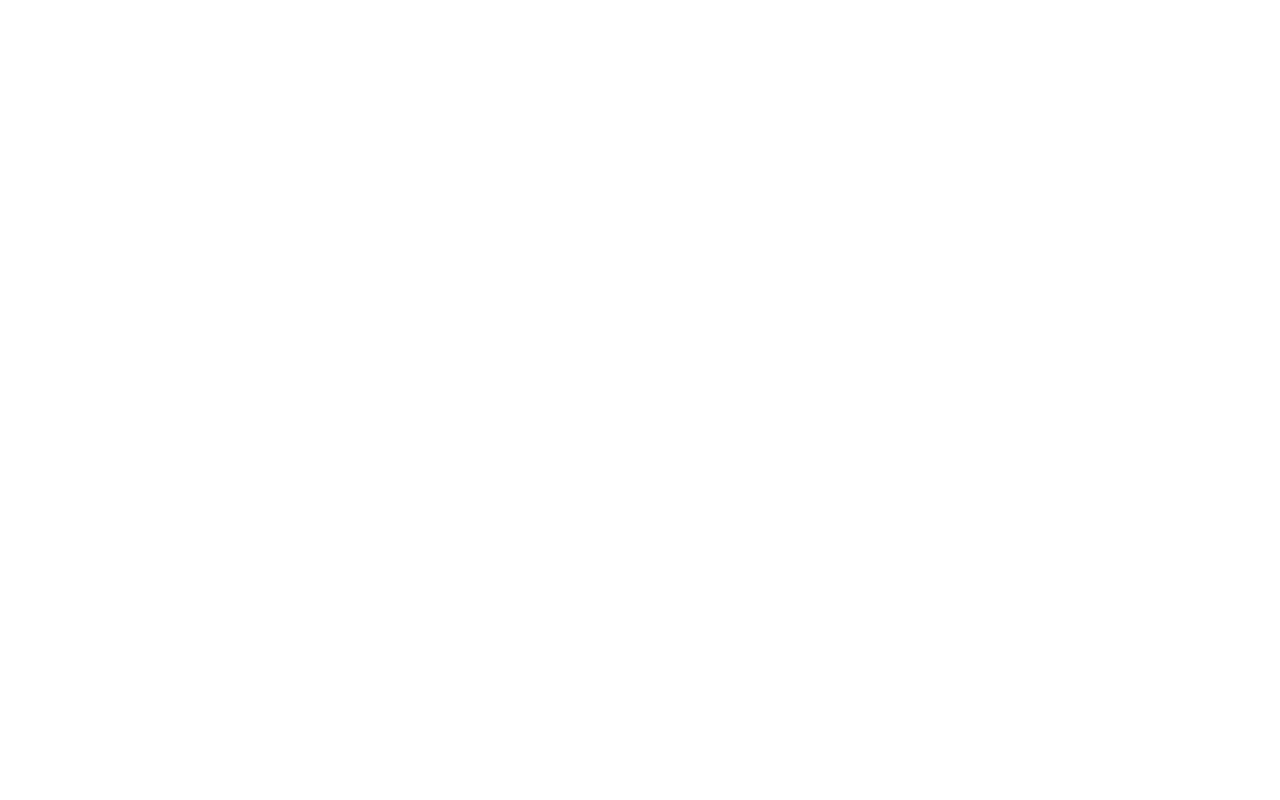
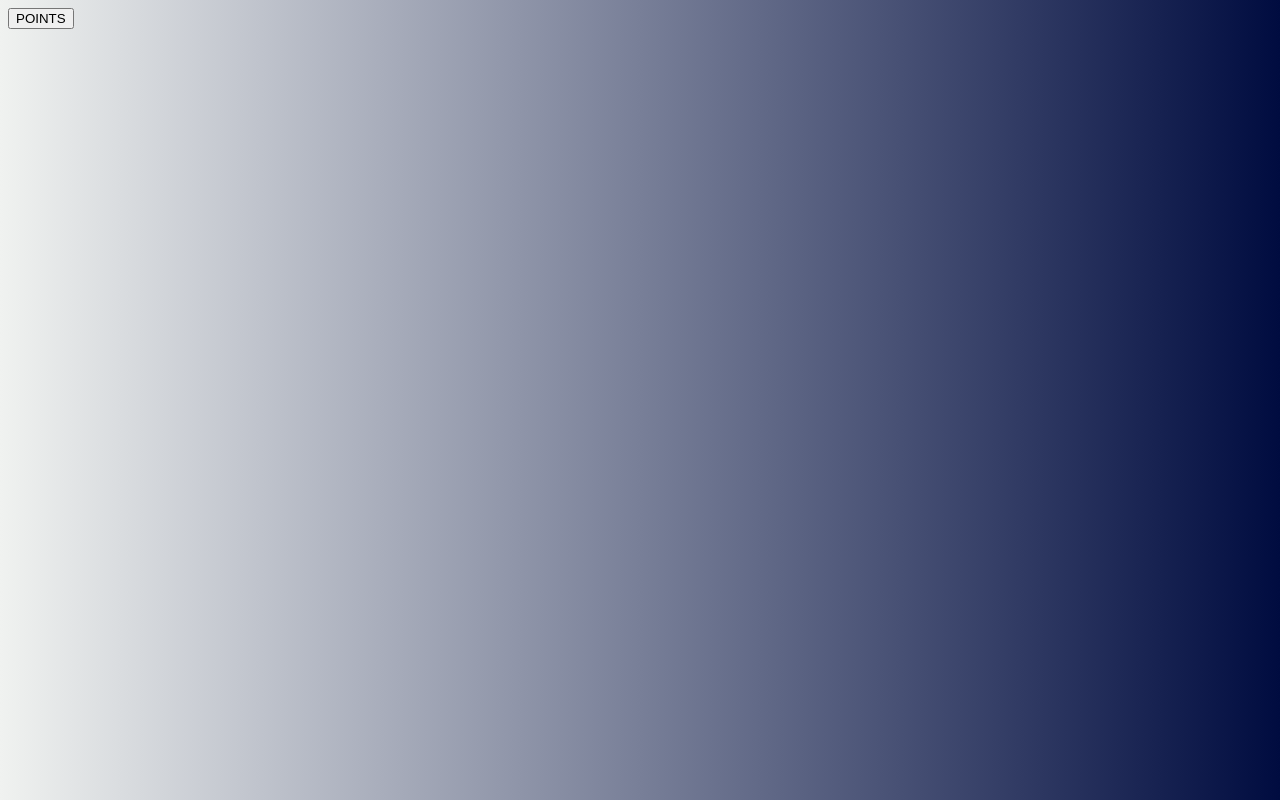
Before and after one commit to bekahwhittle/Kata, a plain HTML site: page June-19/index.html in a window 1280 px wide. Drawn offline with Linux system fonts and the light colour scheme.

Commit message:
reviewing vanilla js is very hard

```diff
--- a/June-19/index.html
+++ b/June-19/index.html
@@ -3,8 +3,12 @@
   <head>
     <meta charset="utf-8">
     <title>button changer</title>
+    <link rel="stylesheet" href="main.css">
   </head>
   <body>
+    <button id='counter' type="button" name="button">POINTS </button>
+
+    <script type="text/javascript" src="main.js"></script>
 
   </body>
 </html>
--- /dev/null
+++ b/June-19/main.css
@@ -0,0 +1,3 @@
+body {
+  background:  linear-gradient(to right, #f0f2f0, #000c40);
+}
--- a/June-19/main.js
+++ b/June-19/main.js
@@ -0,0 +1,2 @@
+
+console.log("HELLO WORLD");
```
